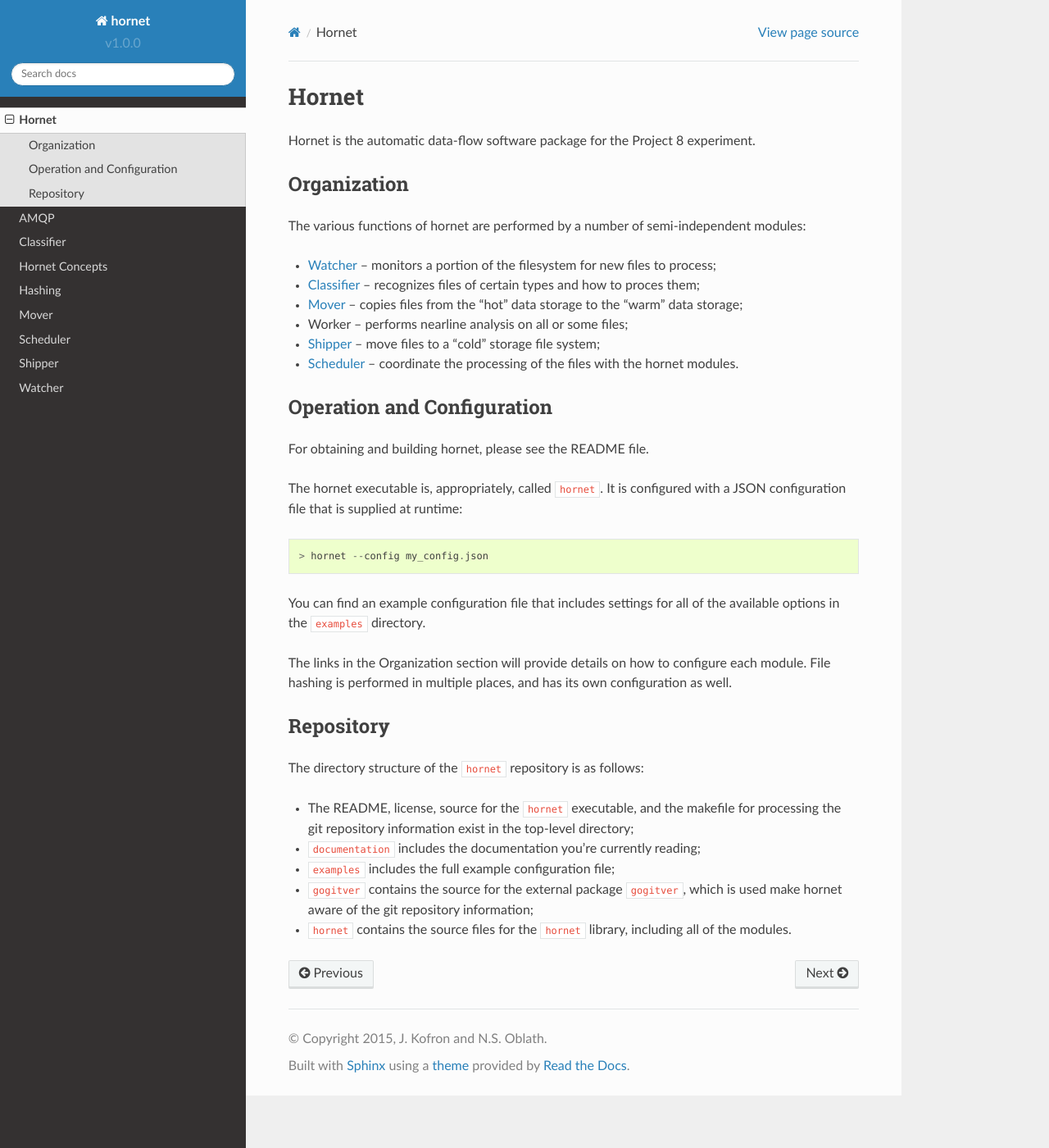
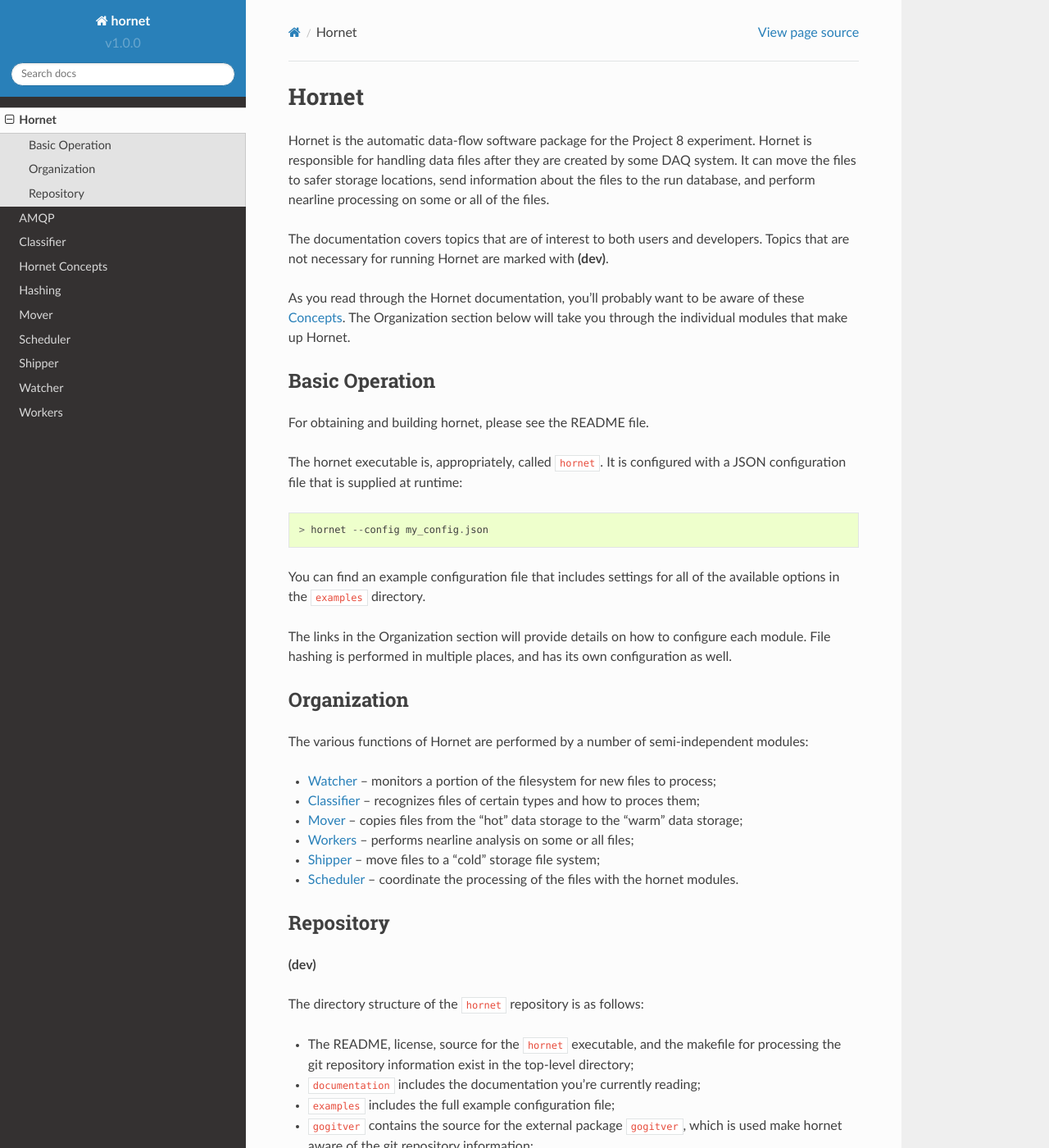
Before and after one commit to project8/hornet, a Sphinx documentation site: the page built from documentation/hornet.rst, in a window 1280 px wide and 1400 px high. Shown: the whole window at 82% size. Built offline with Sphinx 7.4.7 and the Read the Docs theme 2.0.0, drawn with Linux system fonts in a browser that asks for light colours.

Commit message:
Updated the main hornet.rst page, plus some other minor updates

```diff
--- a/documentation/hornet.rst
+++ b/documentation/hornet.rst
@@ -1,29 +1,15 @@
 Hornet
 ======
 
-Hornet is the automatic data-flow software package for the Project 8 experiment.
+Hornet is the automatic data-flow software package for the Project 8 experiment.  Hornet is responsible for handling data files after they are created by some DAQ system.  It can move the files to safer storage locations, send information about the files to the run database, and perform nearline processing on some or all of the files.
+
+The documentation covers topics that are of interest to both users and developers.  Topics that are not necessary for running Hornet are marked with **(dev)**.
+
+As you read through the Hornet documentation, you'll probably want to be aware of these :doc:`Concepts <concepts>`.  The Organization section below will take you through the individual modules that make up Hornet.
 
 
-Organization
-------------
-
-The various functions of hornet are performed by a number of semi-independent modules:
-
-* :doc:`Watcher <watcher>` -- monitors a portion of the filesystem for new files to process;
-
-* :doc:`Classifier <classifier>` -- recognizes files of certain types and how to proces them;
-
-* :doc:`Mover <mover>` -- copies files from the "hot" data storage to the "warm" data storage;
-
-* Worker -- performs nearline analysis on all or some files;
-
-* :doc:`Shipper <shipper>` -- move files to a "cold" storage file system;
-
-* :doc:`Scheduler <scheduler>` -- coordinate the processing of the files with the hornet modules.
-
-
-Operation and Configuration
----------------------------
+Basic Operation
+---------------
 
 For obtaining and building hornet, please see the README file.
 
@@ -36,8 +22,28 @@ You can find an example configuration file that includes settings for all of the
 The links in the Organization section will provide details on how to configure each module.  File hashing is performed in multiple places, and has its own configuration as well.
 
 
+
+Organization
+------------
+
+The various functions of Hornet are performed by a number of semi-independent modules:
+
+* :doc:`Watcher <watcher>` -- monitors a portion of the filesystem for new files to process;
+
+* :doc:`Classifier <classifier>` -- recognizes files of certain types and how to proces them;
+
+* :doc:`Mover <mover>` -- copies files from the "hot" data storage to the "warm" data storage;
+
+* :doc:`Workers <workers>` -- performs nearline analysis on some or all files;
+
+* :doc:`Shipper <shipper>` -- move files to a "cold" storage file system;
+
+* :doc:`Scheduler <scheduler>` -- coordinate the processing of the files with the hornet modules.
+
+
 Repository
 ----------
+**(dev)**
 
 The directory structure of the ``hornet`` repository is as follows:
 
--- a/documentation/index.rst
+++ b/documentation/index.rst
@@ -20,6 +20,7 @@ Hornet is the automatic data-flow software package for the Project 8 experiment.
    scheduler
    shipper
    watcher
+   workers
 
 
 
--- a/documentation/shipper.rst
+++ b/documentation/shipper.rst
@@ -18,7 +18,7 @@ Configuration
         "username": "aphysicist"
     }
 
-* ``n-shippers`` (unsigned int): currently this must be 1.  In a future release it will be possible to have more than one shipper to increase the data transfer rate.
+* ``n-shippers`` (unsigned int): currently this must be 1.  In a future release it will be possible to have more than one shipper to increase the data transfer rate. **(dev)** This value is processed by the Scheduler.
 * ``dest-dir`` (string): destination directory to which the files are shipped.  See the :doc:`Concepts <concepts>` page for details about the directory structure.  If this is not a valid path, the rsync transfers will fail.
 * ``hostname`` (string; optional): if this is present and is not an empty string, then the ``hostname`` will prefix the ``dest-dir`` in the ``rsync`` command: ``[hostname]:[dest-dir]``.
 * ``username`` (string; optional): if this is present and is not an empty string, and if there is a ``hostname`` given, then the ``username`` will prefix the hostname in the ``rsync`` command: ``[username]@[hostname]:[dest-dir]``.
```
